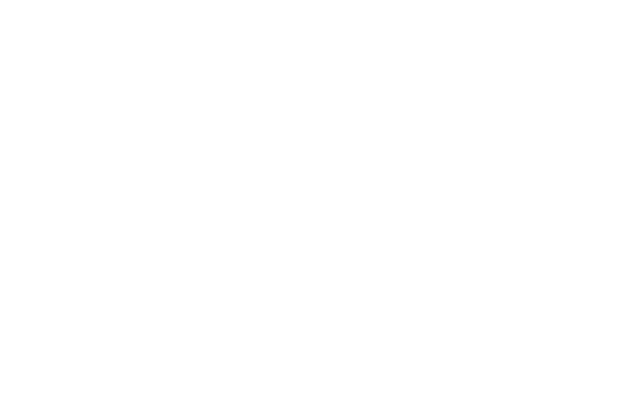
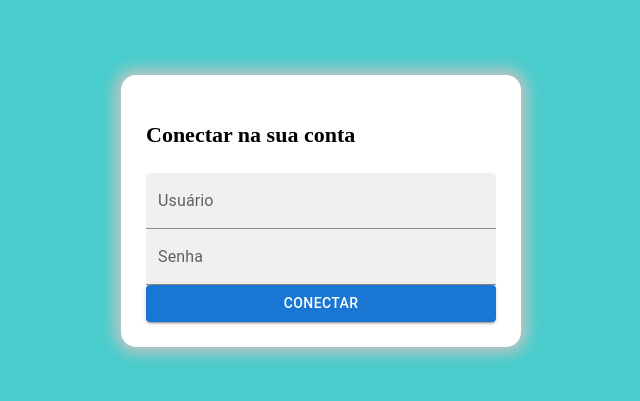
Before and after one commit to Hackatona-AGES-2022/OsFieisDoMaza, a React (Create React App) app in the folder app/: page /login in a window 1280 px wide. Before the commit this address had no page. Shown: the part 189-590 px from the top of the page, without its empty margins (319-959 px from the left). Built offline with nearby package versions, Linux system fonts and the light colour scheme.

Commit message:
autenticação funcionando, gremio

```diff
--- a/app/src/App.tsx
+++ b/app/src/App.tsx
@@ -1,14 +1,38 @@
 import React from "react";
 import { BrowserRouter, Routes, Route } from "react-router-dom";
 
+import Login from "./pages/Login/Login";
+import ProfessionalHome from "./pages/ProfessionalHome/ProfessionalHome";
+import ConfirmProfessional from "./pages/RegisterProfessional/ConfirmProfessional";
 import RegisterProfessional from "./pages/RegisterProfessional/RegisterProfessional";
+import ConfirmStudent from "./pages/RegisterStudent/ConfirmStudent";
 import RegisterStudent from "./pages/RegisterStudent/RegisterStudent";
+import StudentHome from "./pages/StudentHome/StudentHome";
 
 function App() {
     return (
         <BrowserRouter>
             <Routes>
                 <Route path="/" element={<RegisterStudent />} />
+                <Route path="/register/student" element={<RegisterStudent />} />
+                <Route
+                    path="/register/professional"
+                    element={<RegisterProfessional />}
+                />
+                <Route
+                    path="/register/student/confirm"
+                    element={<ConfirmStudent />}
+                />
+                <Route
+                    path="/register/professional/confirm"
+                    element={<ConfirmProfessional />}
+                />
+                <Route path="/login" element={<Login />} />
+                <Route path="/home/student" element={<StudentHome />} />
+                <Route
+                    path="/home/professional"
+                    element={<ProfessionalHome />}
+                />
             </Routes>
         </BrowserRouter>
     );
--- a/app/src/pages/Login/Login.tsx
+++ b/app/src/pages/Login/Login.tsx
@@ -1,29 +1,74 @@
+import { TextField } from "@mui/material";
 import Button from "@mui/material/Button";
-import React from "react";
+import { Amplify, Auth } from "aws-amplify";
+import React, { useState } from "react";
 import { useNavigate } from "react-router-dom";
 
 function Login() {
     const navigate = useNavigate();
 
+    const handleSubmit = async (e: React.SyntheticEvent<Element, Event>) => {
+        e.preventDefault();
+        const username = (
+            document.getElementById("username") as HTMLInputElement
+        ).value;
+        const password = (
+            document.getElementById("password") as HTMLInputElement
+        ).value;
+
+        if (username.length === 11) {
+            try {
+                Amplify.configure({
+                    aws_cognito_region: "us-west-2",
+
+                    aws_user_pools_id: "us-west-2_9NVDM08CD",
+
+                    aws_user_pools_web_client_id: "6447gbdi0emub6faek29j50oal",
+                });
+                await Auth.signIn(username, password);
+                navigate("/home/student");
+            } catch (error) {
+                // eslint-disable-next-line @typescript-eslint/no-explicit-any
+                const valor: any = error;
+                const errorMessage: string = valor.message;
+                console.log(errorMessage);
+            }
+        } else {
+            try {
+                Amplify.configure({
+                    aws_cognito_region: "us-west-2",
+                    aws_user_pools_id: "us-west-2_IZxTgoLSF",
+                    aws_user_pools_web_client_id: "hurld44tjiqe3h3876a4vk3t8",
+                });
+                await Auth.signIn(username, password);
+                navigate("/home/professional");
+            } catch (error) {
+                // eslint-disable-next-line @typescript-eslint/no-explicit-any
+                const valor: any = error;
+                const errorMessage: string = valor.message;
+                console.log(errorMessage);
+            }
+        }
+    };
+
     return (
-        <div>
-            <p>LOGIN</p>
-
-            <p>Que tipo de usuário você é?</p>
-
-            <Button
-                onClick={() => navigate("/home/doctor")}
-                variant="contained"
-            >
-                Médico
-            </Button>
-
-            <Button
-                onClick={() => navigate("/home/student")}
-                variant="contained"
-            >
-                Aluno
-            </Button>
+        <div className="external-div">
+            <form className="form">
+                <p
+                    style={{
+                        fontSize: "22px",
+                        fontWeight: 800,
+                        marginBottom: "25px",
+                    }}
+                >
+                    Conectar na sua conta
+                </p>
+                <TextField id="username" label="Usuário" variant="filled" />
+                <TextField id="password" label="Senha" variant="filled" />
+                <Button onClick={handleSubmit} variant="contained">
+                    Conectar
+                </Button>
+            </form>
         </div>
     );
 }
--- /dev/null
+++ b/app/src/pages/RegisterProfessional/ConfirmProfessional.tsx
@@ -0,0 +1,69 @@
+import { Button, TextField } from "@mui/material";
+import { Amplify, Auth } from "aws-amplify";
+import React, { useEffect } from "react";
+import { useNavigate } from "react-router-dom";
+
+import "./styles.css";
+
+function ConfirmProfessional() {
+    Amplify.configure({
+        aws_cognito_region: "us-west-2",
+
+        aws_user_pools_id: "us-west-2_IZxTgoLSF",
+
+        aws_user_pools_web_client_id: "hurld44tjiqe3h3876a4vk3t8",
+    });
+
+    const navigate = useNavigate();
+
+    const handleSubmit = async (e: React.SyntheticEvent<Element, Event>) => {
+        e.preventDefault();
+
+        const email = (document.getElementById("email") as HTMLInputElement)
+            .value;
+        const code = (document.getElementById("code") as HTMLInputElement)
+            .value;
+
+        try {
+            await Auth.confirmSignUp(email, code);
+            navigate("/login");
+        } catch (error) {
+            // eslint-disable-next-line @typescript-eslint/no-explicit-any
+            const valor: any = error;
+            const errorMessage: string = valor.message;
+            console.log(errorMessage);
+        }
+    };
+
+    return (
+        <div className="external-div">
+            <form className="form">
+                <p
+                    style={{
+                        fontSize: "22px",
+
+                        fontWeight: 800,
+
+                        marginBottom: "25px",
+                    }}
+                >
+                    Confirmar sua conta
+                </p>
+
+                <TextField id="email" label="Email" variant="filled" />
+
+                <TextField
+                    id="code"
+                    label="Código de verificação"
+                    variant="filled"
+                />
+
+                <Button onClick={handleSubmit} variant="contained">
+                    Cadastrar
+                </Button>
+            </form>
+        </div>
+    );
+}
+
+export default ConfirmProfessional;
--- a/app/src/pages/RegisterProfessional/RegisterProfessional.tsx
+++ b/app/src/pages/RegisterProfessional/RegisterProfessional.tsx
@@ -9,6 +9,7 @@
 } from "@mui/material";
 import { Amplify, Auth } from "aws-amplify";
 import React, { useEffect } from "react";
+import { useNavigate } from "react-router-dom";
 import "./styles.css";
 
 function RegisterProfessional() {
@@ -17,6 +18,8 @@
         aws_user_pools_id: "us-west-2_IZxTgoLSF",
         aws_user_pools_web_client_id: "hurld44tjiqe3h3876a4vk3t8",
     });
+
+    const navigate = useNavigate();
 
     const [gender, setGender] = React.useState("");
 
@@ -52,6 +55,7 @@
                     "custom:crmcrp": code,
                 },
             });
+            navigate("/register/professional/confirm");
         } catch (error) {
             // eslint-disable-next-line @typescript-eslint/no-explicit-any
             const valor: any = error;
--- a/app/src/pages/RegisterProfessional/styles.css
+++ b/app/src/pages/RegisterProfessional/styles.css
@@ -1,4 +1,18 @@
+html,
+body {
+    min-height: 100vh;
+    width: 100%;
+    background-color: #f1f1f1;
+    padding: 0;
+    margin: 0;
+}
+
+* {
+    box-sizing: border-box;
+}
+
 .form {
+    display: flex;
     flex-direction: column;
     justify-content: space-between;
     padding: 25px;
@@ -12,8 +26,27 @@
     margin: auto;
 }
 
+.auth-buttons {
+    display: flex;
+    flex-direction: row;
+    margin-top: 25px;
+    justify-content: space-between;
+}
+
+.auth-input {
+    margin: 6px 0 6px 0;
+}
+
+.no-account,
+.have-account {
+    display: flex;
+    flex-direction: column;
+}
+
 .external-div {
-
+    display: flex;
+    min-width: 100%;
+    min-height: 100%;
     position: absolute;
-    background-color: #49CCCC;
+    background-color: #f1f1f1;
 }
--- /dev/null
+++ b/app/src/pages/RegisterStudent/ConfirmStudent.tsx
@@ -0,0 +1,73 @@
+import { Button, TextField } from "@mui/material";
+import { Amplify, Auth } from "aws-amplify";
+import React from "react";
+import { useNavigate } from "react-router-dom";
+
+import "./styles.css";
+
+function ConfirmStudent() {
+    Amplify.configure({
+        aws_cognito_region: "us-west-2",
+
+        aws_user_pools_id: "us-west-2_9NVDM08CD",
+
+        aws_user_pools_web_client_id: "6447gbdi0emub6faek29j50oal",
+    });
+
+    const navigate = useNavigate();
+
+    const handleSubmit = async (e: React.SyntheticEvent<Element, Event>) => {
+        e.preventDefault();
+
+        const cpfcpf = (document.getElementById("cpfcpf") as HTMLInputElement)
+            .value;
+
+        const code = (document.getElementById("code") as HTMLInputElement)
+            .value;
+
+        try {
+            await Auth.confirmSignUp(cpfcpf, code);
+            navigate("/login");
+        } catch (error) {
+            // eslint-disable-next-line @typescript-eslint/no-explicit-any
+
+            const valor: any = error;
+
+            const errorMessage: string = valor.message;
+
+            console.log(errorMessage);
+        }
+    };
+
+    return (
+        <div className="external-div">
+            <form className="form">
+                <p
+                    style={{
+                        fontSize: "22px",
+
+                        fontWeight: 800,
+
+                        marginBottom: "25px",
+                    }}
+                >
+                    Confirmar sua conta
+                </p>
+
+                <TextField id="cpfcpf" label="CPF" variant="filled" />
+
+                <TextField
+                    id="code"
+                    label="Código de verificação"
+                    variant="filled"
+                />
+
+                <Button onClick={handleSubmit} variant="contained">
+                    Cadastrar
+                </Button>
+            </form>
+        </div>
+    );
+}
+
+export default ConfirmStudent;
```
Also changed, not shown: app/src/components/Gallery/styles.ts (+16 -0 lines), app/src/pages/RegisterStudent/RegisterStudent.tsx (+10 -5 lines), app/src/index.tsx (line endings or trailing spaces).
